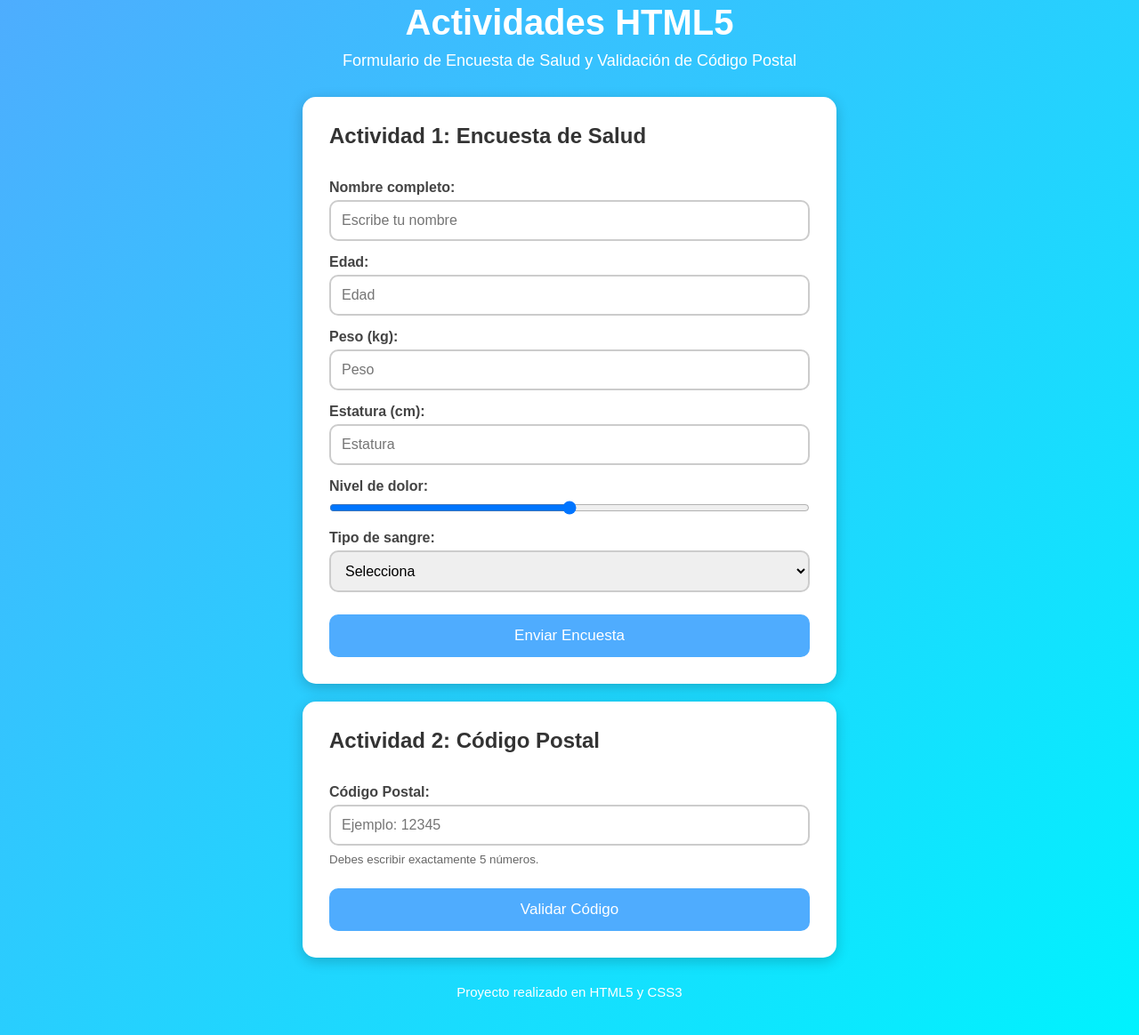
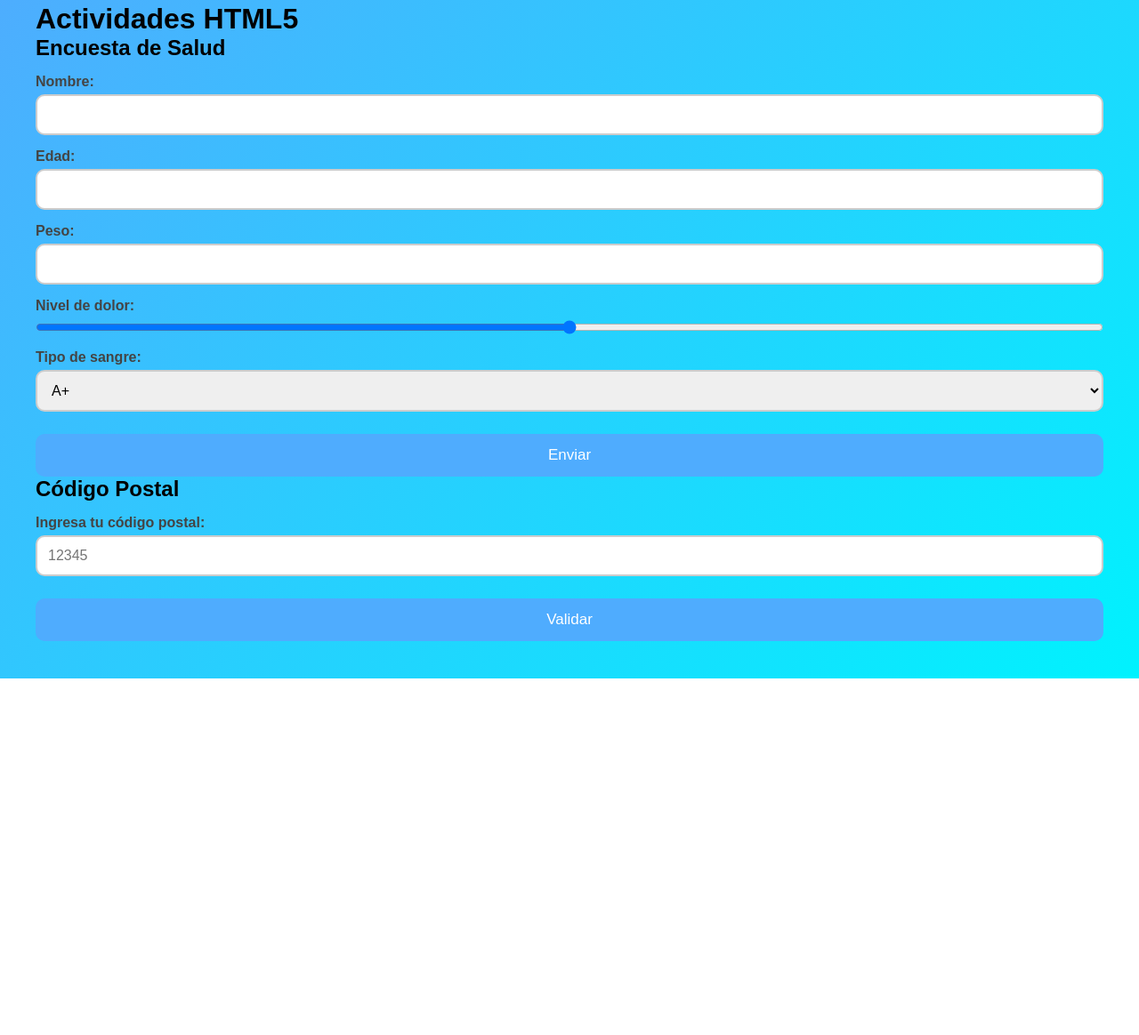
Before and after one commit to instalilian888-boop/formulario-html5, a plain HTML site: page index.html in a window 1280 px wide. Shown: the part 37-1201 px from the top of the page at 89% size. After the commit the page ends 800 px from the top, so only its background shows below. Drawn offline with Linux system fonts and the light colour scheme.

Commit message:
Update index.html

```diff
--- a/index.html
+++ b/index.html
@@ -8,72 +8,54 @@
 </head>
 <body>
 
-    <header>
-        <h1>Actividades HTML5</h1>
-        <p>Formulario de Encuesta de Salud y Validación de Código Postal</p>
-    </header>
+    <h1>Actividades HTML5</h1>
 
-    <!-- ACTIVIDAD 1 -->
-    <section class="card">
-        <h2>Actividad 1: Encuesta de Salud</h2>
+    <!-- Actividad 1 -->
+    <div class="contenedor">
+        <h2>Encuesta de Salud</h2>
 
         <form>
-            <label>Nombre completo:</label>
-            <input type="text" placeholder="Escribe tu nombre" required>
+
+            <label>Nombre:</label>
+            <input type="text">
 
             <label>Edad:</label>
-            <input type="number" min="1" max="120" placeholder="Edad" required>
+            <input type="number" min="1" max="100">
 
-            <label>Peso (kg):</label>
-            <input type="number" min="20" max="250" placeholder="Peso" required>
-
-            <label>Estatura (cm):</label>
-            <input type="number" min="50" max="250" placeholder="Estatura" required>
+            <label>Peso:</label>
+            <input type="number" min="20" max="200">
 
             <label>Nivel de dolor:</label>
             <input type="range" min="0" max="10">
 
             <label>Tipo de sangre:</label>
-            <select required>
-                <option value="">Selecciona</option>
+            <select>
                 <option>A+</option>
                 <option>A-</option>
                 <option>B+</option>
-                <option>B-</option>
-                <option>AB+</option>
-                <option>AB-</option>
                 <option>O+</option>
                 <option>O-</option>
             </select>
 
-            <button type="submit">Enviar Encuesta</button>
+            <button>Enviar</button>
+
         </form>
-    </section>
+    </div>
 
-    <!-- ACTIVIDAD 2 -->
-    <section class="card">
-        <h2>Actividad 2: Código Postal</h2>
+    <!-- Actividad 2 -->
+    <div class="contenedor">
+        <h2>Código Postal</h2>
 
         <form>
-            <label>Código Postal:</label>
 
-            <input
-                type="text"
-                pattern="[0-9]{5}"
-                maxlength="5"
-                placeholder="Ejemplo: 12345"
-                required
-            >
+            <label>Ingresa tu código postal:</label>
 
-            <small>Debes escribir exactamente 5 números.</small>
+            <input type="text" pattern="[0-9]{5}" placeholder="12345" required>
 
-            <button type="submit">Validar Código</button>
+            <button>Validar</button>
+
         </form>
-    </section>
-
-    <footer>
-        <p>Proyecto realizado en HTML5 y CSS3</p>
-    </footer>
+    </div>
 
 </body>
 </html>
```
